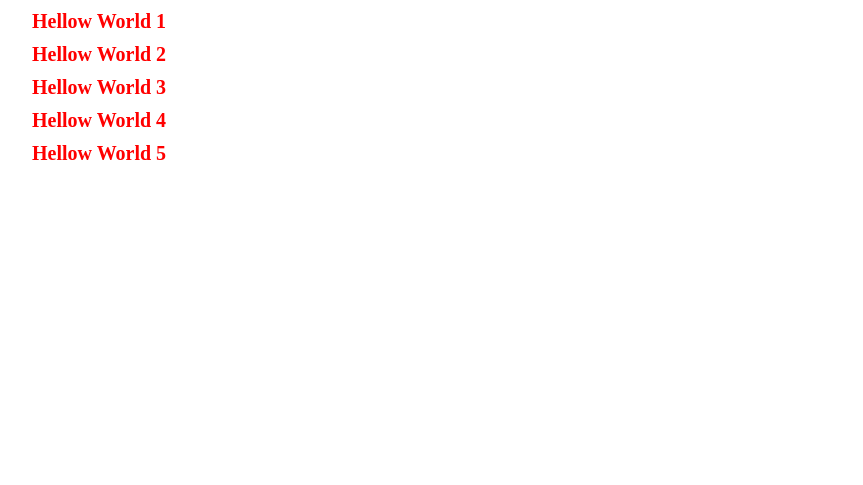
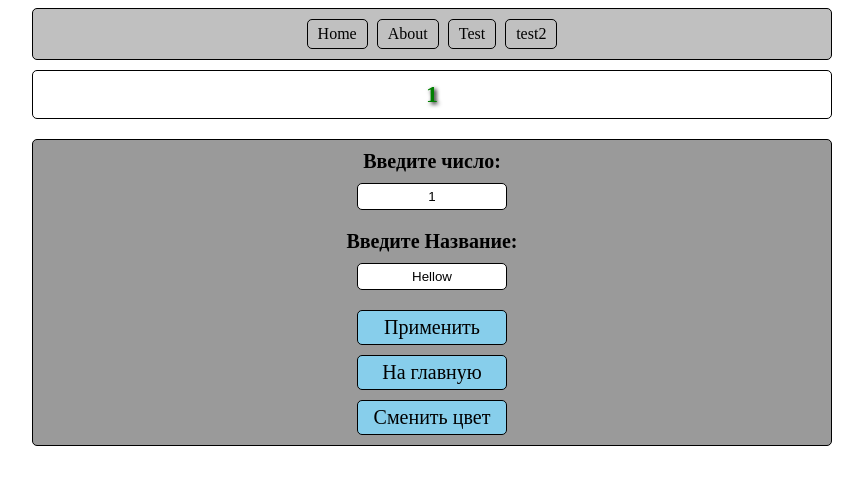
Before and after one commit to Shavius/test2, a PHP site: page /test.php?input_1=1 in a window 1280 px wide. Shown: the top 485 px of the page, without its empty margins (208-1071 px from the left). Run offline with PHP 8.4, Linux system fonts and the light colour scheme; data that the repository does not hold is empty; style sheets or scripts are compiled from the project's sources.

Commit message:
Update 1

```diff
--- /dev/null
+++ b/src/blocks/nav.php
@@ -0,0 +1,6 @@
+<nav class="nav">
+    <a class="nav__link" href="/index.php" title="Перейти на страницу Home">Home</a>
+    <a class="nav__link" href="/about.php" title="Перейти на страницу About">About</a>
+    <a class="nav__link" href="/test.php" title="Перейти на страницу Test">Test</a>
+    <a class="nav__link" href="/test2.php" title="Перейти на страницу Test2">test2</a>
+</nav>
--- a/src/js/script.js
+++ b/src/js/script.js
@@ -1,16 +1,8 @@
-var img = document.querySelectorAll('.main__body img');
-var imgActive = ('main__img--active');
-var dataImg = ('data-img-namber');
+var main = document.querySelector('.global-main');
+var btnColor = document.querySelector('.btn-color');
 
-for (let i = 0; i < img.length; i++) {
-    img[i].setAttribute(dataImg, i);
-    img[i].onclick = imgClick;
+if (main != null && btnColor != null) {
+    btnColor.onclick = function () {
+        main.classList.toggle('main--color');
+    }
 }
-
-function imgClick() {
-    for (let i = 0; i < img.length; i++) {
-        img[i].classList.remove(imgActive);
-    }
-    let a = this.getAttribute(dataImg);
-    img[a].classList.add(imgActive);
-}
--- a/src/scss/global/_var.scss
+++ b/src/scss/global/_var.scss
@@ -10,3 +10,7 @@ $color_5: black;
 
 $imgpix: 5px;
 $blockBottom: 10px;
+
+// animation
+
+$animationColor_1: 0.3s;
--- a/src/scss/partials/_main.scss
+++ b/src/scss/partials/_main.scss
@@ -3,6 +3,16 @@
     border-radius: 5px;
     overflow: hidden;
     margin-bottom: $blockBottom;
+    padding: 10px 0;
+    transition: background-color $animationColor_1;
+
+    &--color {
+        background-color: grey;
+
+        h2 {
+            color: hotpink !important;
+        }
+    }
 
     &__body {
         display: flex;
@@ -26,4 +36,91 @@
             width: 50%;
         }
     }
+
+    &__title {
+        color: $color_3;
+        text-align: center;
+        font-size: 1.5rem;
+        @include textShadow();
+        margin: 0 0 10px;
+        transition: color $animationColor_1;
+
+        &:last-child {
+            margin-bottom: 0;
+        }
+    }
 }
+
+.form {
+    border: 1px solid black;
+    padding: 10px;
+    padding-bottom: 0;
+    margin-top: 20px;
+    background-color: lighten(grey, 10%);
+    border-radius: 5px;
+    text-align: center;
+
+    input {
+        border: 1px solid black;
+        border-radius: 5px;
+        padding: 5px;
+        outline-color: skyblue;
+        display: block;
+        margin: 0 auto;
+        margin-bottom: 20px;
+        width: 150px;
+        text-align: center;
+    }
+
+    button {
+        border: 1px solid black;
+        display: block;
+        outline: none;
+        border-radius: 5px;
+        font-size: 20px;
+        font-family: serif;
+        margin-bottom: 10px;
+        padding: 5px 10px;
+        background-color: skyblue;
+        width: 150px;
+        cursor: pointer;
+        margin: 0 auto;
+        margin-bottom: 10px;
+    }
+
+    a {
+        border: 1px solid black;
+        border-radius: 5px;
+        display: inline-block;
+        font-size: 20px;
+        font-family: serif;
+        padding: 5px 10px;
+        background-color: skyblue;
+        color: black;
+        text-decoration: none;
+        width: 150px;
+        text-align: center;
+        margin-bottom: 10px;
+    }
+
+    .form {
+        &__title {
+            font-size: 20px;
+            padding: 0;
+            margin: 0 0 10px;
+        }
+
+        button,
+        a {
+            transition: background-color 0.5s;
+
+            &:hover {
+                background-color: indianred;
+            }
+
+            &:active {
+                background-color: lighten(indianred, 20%);
+            }
+        }
+    }
+}
--- a/src/test.php
+++ b/src/test.php
@@ -10,26 +10,48 @@
 </head>
 
 <body>
-    <div class="wrapper">
-        <div class="main__other">
-            <style>
-                .super-class {
-                    color: red;
-                    font-size: 20px;
-                    margin: 10px 0;
-                    padding: 0;
-                }
-            </style>
-            <?php
-            $nameStr = "R";
-            $tagInnerH1 = "Hellow World";
-            $tagClassH1 = "super-class";
+    <div class="wrapper test">
+    <?php require "blocks/nav.php" ?>
+        <?php
+        $titleDefault = "Hellow";
+        $hellow = $titleDefault;
+        $a = 500;
+        $number = $_GET['input_1'];
+        if ($number == null || ($number == '0' || $number == 0)) {
+            $number = 1;
+            $numberDefault = 5;
+            $hellow = $titleDefault;
+        } else if ($numberDefault == $numberDefault) {
+            $numberDefault = $_GET['input_1'];
+            $hellow = $_GET['input_2'];
+        } else {
+            $numberDefault = "zzz";
+        }
+        // var_dump($_GET);
+        // var_dump($number);
+        // var_dump($numberDefault);
+        // var_dump($titleDefault);
+        ?>
+        <main class="main global-main">
+            <? for ($i = 1; $i <= $number; $i++): ?>
+            <? if ($i > 2 || $i == 1): ?>
+            <h2 class="main__title"><?= "$hellow $i" ?></h2>
+            <? else: ?>
+            <h2 class="main__title"><?= "$hellow " . ++$a; ?></h2>
+            <? endif ?>
+            <? endfor ?>
+        </main>
 
-            for ($i = 1; $i <= 5; $i++) {
-                $addClassH1["$nameStr" . $i] = "<h1 class=\"$tagClassH1\">$tagInnerH1 $i</h1>";
-                echo $addClassH1["$nameStr" . $i];
-            }
-            ?>
+        <div class="form">
+            <form action="" method="get">
+                <h3 class="form__title">Введите число:</h3>
+                <input class="text-input" type="tex" name="input_1" value="<?= $numberDefault ?>">
+                <h3 class="form__title">Введите Название:</h3>
+                <input class="text-input" type="tex" name="input_2" value="<?= $titleDefault ?>">
+                <button>Применить</button>
+            </form>
+            <a href="/test.php">На главную</a>
+            <button class="btn-color">Сменить цвет</button>
         </div>
     </div>
 
```
Also changed, not shown: src/about.php (+1 -6 lines), src/blocks/functions.php (added, +58 -0 lines), src/index.php (+1 -6 lines), src/test2.php (added, +76 -0 lines).
